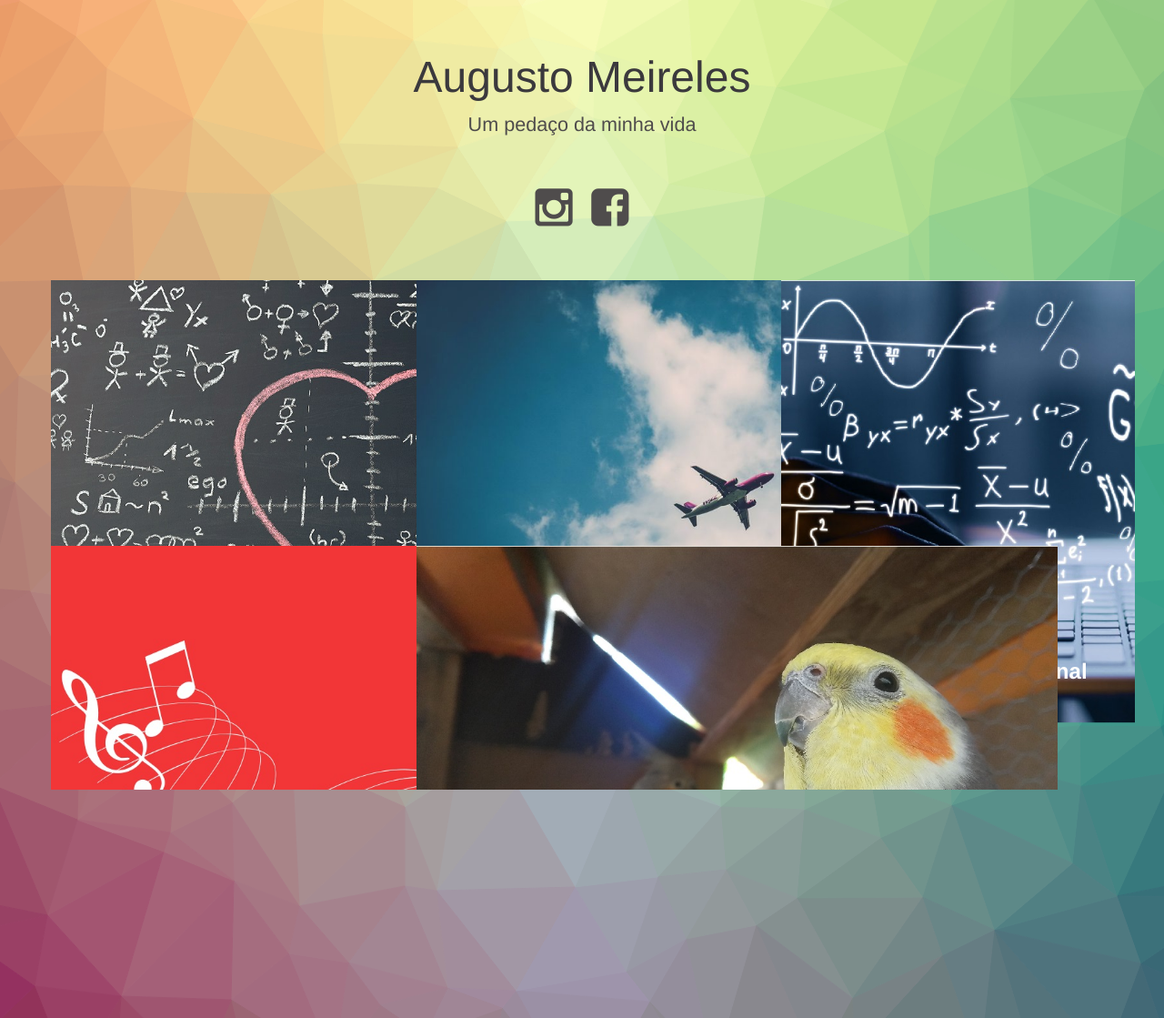
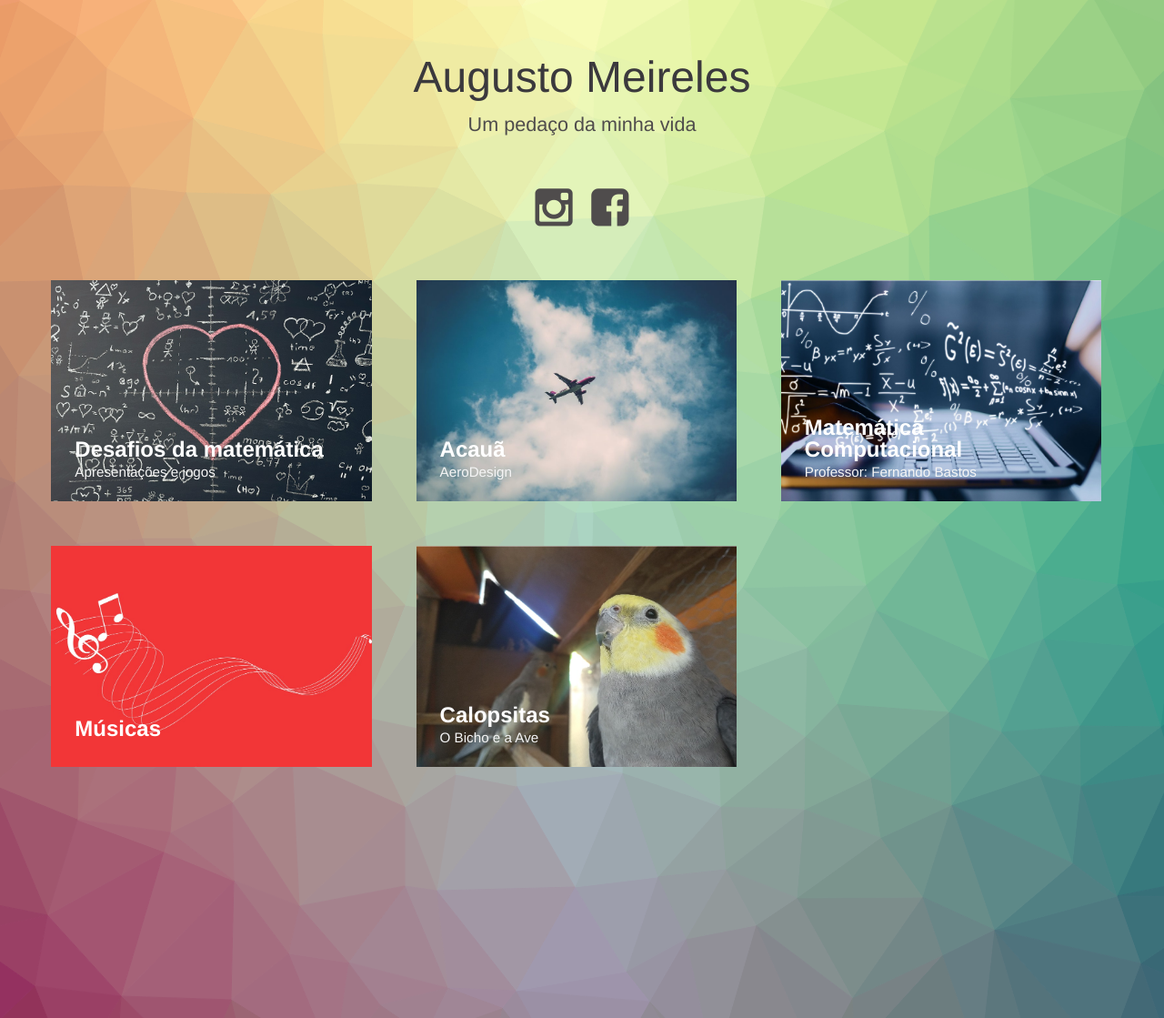
Before and after one commit to AugustoMeireles/AugustoMeireles, a Jekyll site: the page built from index.html, in a window 1280 px wide. Shown: the whole page at 91% size. Built offline with Jekyll 4.4.1, drawn with Linux system fonts in a browser that asks for light colours.

Commit message:
Update modern-blog.css

```diff
--- a/css/modern-blog.css
+++ b/css/modern-blog.css
@@ -16,8 +16,8 @@
 	left: 0;
 	overflow-x: hidden;
 	overflow-y: auto;
-	width: 200%;
-	height: 200%;
+	width: 100%;
+	height: 100%;
 	-webkit-overflow-scrolling: touch;
 }
 
```
